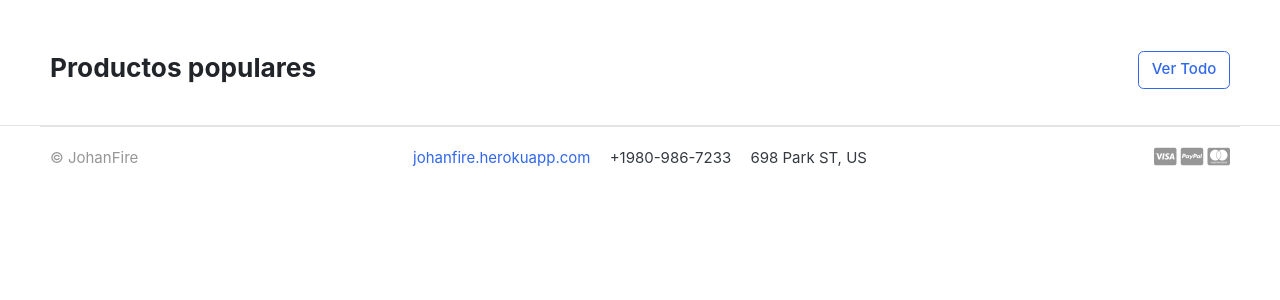
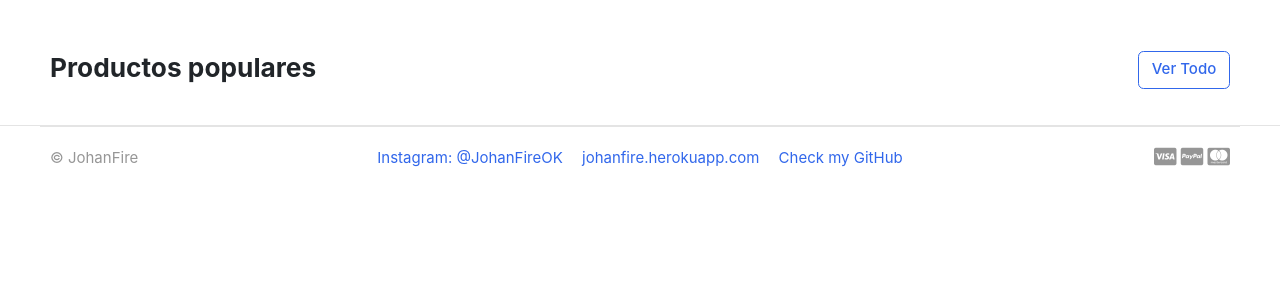
Before and after one commit to JohanFire/Django_Ecommerce, a Django app: page / in a window 1280 px wide. Shown: the part 437-737 px from the top of the page. Run offline with Django 3.2, Linux system fonts and the light colour scheme; data that the repository does not hold is empty; some web fonts are replaced.

Commit message:
Adding my info to footer

```diff
--- a/ecommerce_django/templates/includes/footer.html
+++ b/ecommerce_django/templates/includes/footer.html
@@ -6,9 +6,9 @@
         <p class="text-muted">&copy JohanFire</p>
       </div>
       <div class="col-md-8 text-md-center">
-        <span class="px-2"><a href="http://johanfire.herokuapp.com">johanfire.herokuapp.com</a></span>
-        <span class="px-2">+1980-986-7233</span>
-        <span class="px-2">698 Park ST, US</span>
+        <span class="px-2"><a href="https://instagram.com/johanfireok/" target="_blank">Instagram: @JohanFireOK</a></span>
+        <span class="px-2"><a href="http://johanfire.herokuapp.com" target="_blank">johanfire.herokuapp.com</a></span>
+        <span class="px-2"><a href="http://github.com/JohanFire" target="_blank">Check my GitHub</a></span>
       </div>
       <div class="col-md-2 text-md-right text-muted">
         <i class="fab fa-lg fa-cc-visa"></i>
```
